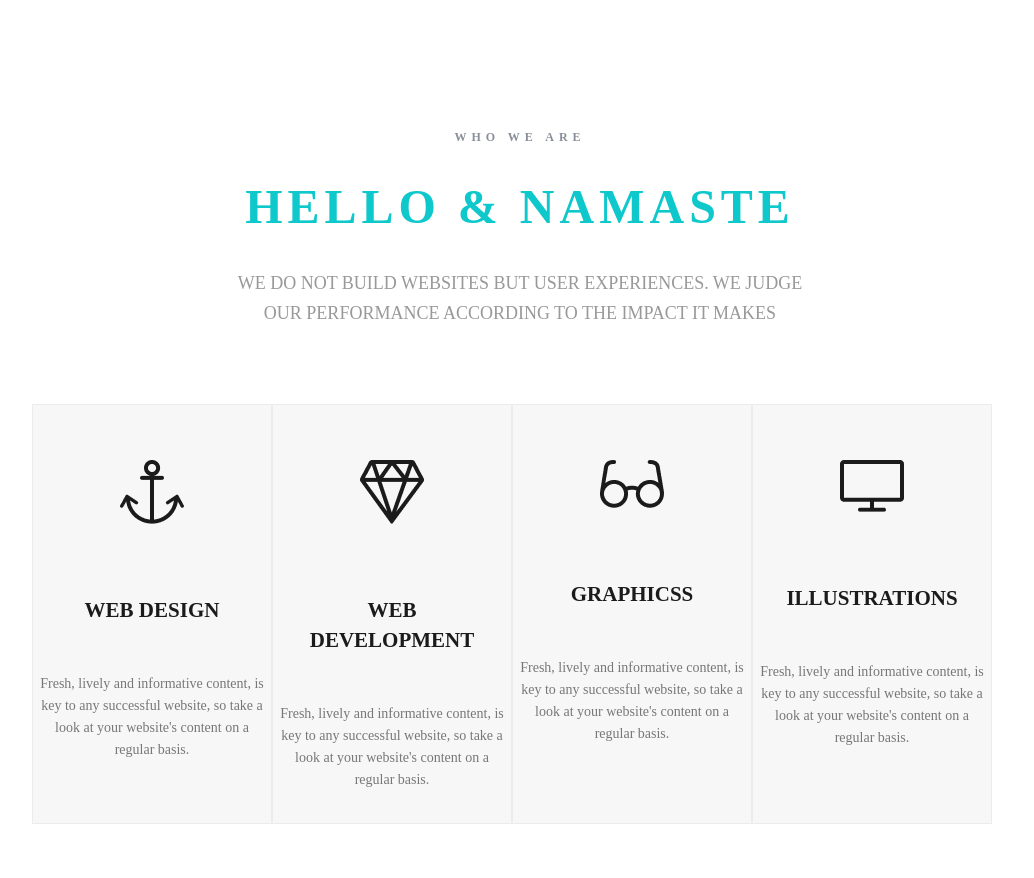
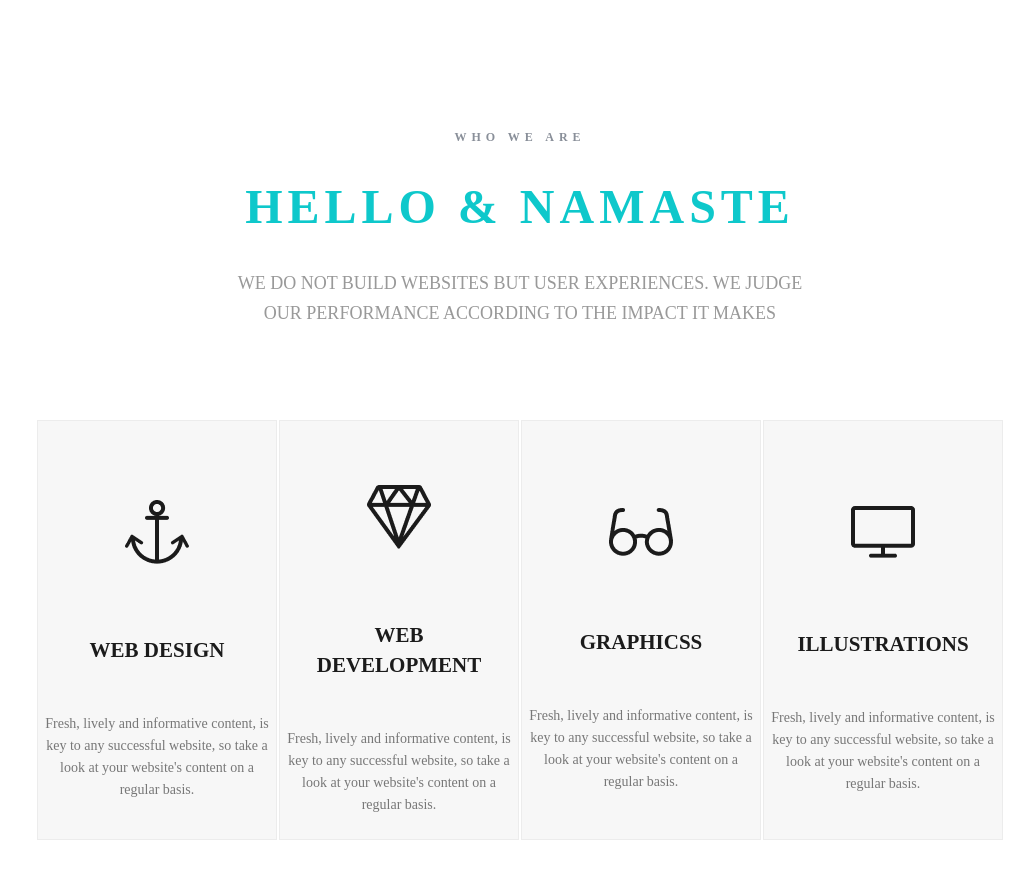
Before and after one commit to evgenterezov/homeW6_Namaste, a plain HTML site: page index.html in a window 1280 px wide. Shown: the whole page, without its empty margins (128-1162 px from the left). Drawn offline with Linux system fonts and the light colour scheme.

Commit message:
fix bags

```diff
--- a/css/style.css
+++ b/css/style.css
@@ -9,108 +9,85 @@ body {
 header {
     width: 1280px;
     margin-top: 130px;
+    text-align: center;
+    text-transform: uppercase;
+    font-style: normal;
 }
 .ferst_leter{
     font-family: "Montserrat" sans-serif ;
-    font-style: normal;
     font-weight: 600;
     font-size: 12px;
     line-height: 15px;
     letter-spacing: 5px;
-    text-transform: uppercase;
     color: #898F99;
-    text-align: center;
 }
 h1 {
     font-family: "Montserrat" sans-serif;
-    font-style: normal;
     font-weight: 600;
     font-size: 48px;
     line-height: 59px;
     letter-spacing: 5px;
-    text-transform: uppercase;
     color: #0EC8CB;
-    text-align: center;
 }
 .two_letter {
     font-family:"PT Sans" sans-serif;
-    font-style: normal;
     font-weight: normal;
     font-size: 18px;
     line-height: 30px;
-    text-align: center;
-    text-transform: uppercase;
     color: #999999;
-    text-align: center;
 }
+.main{
+    margin: 90px auto;
+}
+td:hover{
+    background: #0EC8CB;
+    border: 1px solid #0EC8CB;
+}
+td:hover p{
+    color: white;
+}
+td:hover h2 {
+    color: white;
+}
+
+.logo1:hover {
+    background-image: url(//img/anchor.white.png) no-repeat center center ;
+}
+/* .diamond:hover{
+    background-image: url(//img/diamond.white.png) no-repeat center center ;
+} */
+
 .anchor {
-    position: absolute;
     width: 240px;
     height: 420px;
-    left: 160px;
-    top: 404px;
     background: #F7F7F7;
     border: 1px solid #ECECEC;
     text-align: center;
     padding-top: 55px;
 }
-.anchor:hover{
-    background: #0EC8CB;
-    border: 1px solid #0EC8CB;
-    box-sizing: border-box;
-    color: white;
-}
 .diamond {
-    position: absolute;
     width: 240px;
     height: 420px;
-    left: 400px;
-    top: 404px;
     background: #F7F7F7;
     border: 1px solid #ECECEC;
     text-align: center;
     padding-top: 55px;
 }
-.diamond:hover{
-    background: #0EC8CB;
-    border: 1px solid #0EC8CB;
-    box-sizing: border-box;
-    color: white;
-}
 .graphics {
-    position: absolute;
     width: 240px;
     height: 420px;
-    left: 640px;
-    top: 404px;
-    background: #F7F7F7;
-    border: 1px solid #ECECEC;
-    text-align: center;
-    padding-top: 55px;
-
-}
-.graphics:hover{
-    background: #0EC8CB;
-    border: 1px solid #0EC8CB;
-    box-sizing: border-box;
-    color: white;
-}
-.illustrations {
-    position: absolute;
-    width: 240px;
-    height: 420px;
-    left: 880px;
-    top: 404px;
     background: #F7F7F7;
     border: 1px solid #ECECEC;
     text-align: center;
     padding-top: 55px;
 }
-.illustrations:hover{
-    background: #0EC8CB;
-    border: 1px solid #0EC8CB;
-    box-sizing: border-box;
-    color: white;
+.illustrations {
+    width: 240px;
+    height: 420px;
+    background: #F7F7F7;
+    border: 1px solid #ECECEC;
+    text-align: center;
+    padding-top: 55px;
 }
 h2 {
     padding-top: 50px;
@@ -123,13 +100,6 @@ h2 {
     font-size: 21px;
     line-height: 30px;
 }
-h2:hover{
-    background: #0EC8CB;
-    border: 1px solid #0EC8CB;
-    box-sizing: border-box;
-    color: white;
-
-}
 p {
     color: #777777;
     text-align: center;
@@ -139,9 +109,3 @@ p {
     font-size: 14px;
     line-height: 22px
 }
-p:hover{
-    background: #0EC8CB;
-    border: 1px solid #0EC8CB;
-    box-sizing: border-box;
-    color: white;
-}
--- a/index.html
+++ b/index.html
@@ -4,11 +4,9 @@
     <meta charset="UTF-8">
     <meta http-equiv="X-UA-Compatible" content="IE=edge">
     <meta name="viewport" content="width=device-width, initial-scale=1.0">
+    <link rel="stylesheet" href="css/style.css">
     <link rel="preconnect" href="https://fonts.gstatic.com">
-    <link href="https://fonts.googleapis.com/css2?family=Montserrat&display=swap" rel="stylesheet">
-    <link rel="preconnect" href="https://fonts.gstatic.com">
-    <link href="https://fonts.googleapis.com/css2?family=Montserrat&family=PT+Sans&display=swap" rel="stylesheet">
-    <link rel="stylesheet" href="css/style.css">
+    <link href="https://fonts.googleapis.com/css2?family=Montserrat:ital@1&family=PT+Sans:ital@1&display=swap" rel="stylesheet">
     <title>Document</title>
 </head>
 <body>
@@ -18,21 +16,29 @@
         <p class="two_letter">We do not build websites but user experiences. We judge <br> our performance according to the impact it makes</p>
     </header>
     <main>
-        <table>
+        <table class="main">
             <tbody>
                 <tr class="table">
-                    <td class="anchor"> <a href="#"> <img src="img/anchor.png" alt="anchor"> </a>
-                    <h2>web design</h2>
-                    <p>Fresh, lively and informative content, is key to any successful website, so take a look at your website's content on a regular basis.</p></td>
-                    <td class="diamond"> <a href="#"> <img src="img/diamond.png" alt="diamond"></a>
-                    <h2>web<br>Development</h2>
-                    <p>Fresh, lively and informative content, is key to any successful website, so take a look at your website's content on a regular basis. </p></td>
-                    <td class="graphics"><a href="#"> <img src="img/glasses.png" alt="glasses"></a>
-                    <h2>Graphicss</h2>
-                    <p>Fresh, lively and informative content, is key to any successful website, so take a look at your website's content on a regular basis. </p></td>
-                    <td class="illustrations"><a href="#"><img src="img/monitor.png" alt="monitor"></a>
-                    <h2>Illustrations</h2>
-                    <p>Fresh, lively and informative content, is key to any successful website, so take a look at your website's content on a regular basis. </p></td>
+                    <td class="anchor">
+                        <div><img class="logo1" src="img/anchor.png" alt="anchor"></div>
+                        <h2>web design</h2>
+                        <p>Fresh, lively and informative content, is key to any successful website, so take a look at your website's content on a regular basis.</p>
+                    </td>
+                    <td class="diamond">
+                        <div><img src="img/diamond.png" alt="diamond"></div>
+                        <h2>web<br>Development</h2>
+                        <p>Fresh, lively and informative content, is key to any successful website, so take a look at your website's content on a regular basis. </p>
+                    </td>
+                    <td class="graphics">
+                        <div><img src="img/glasses.png" alt="glasses"></div>
+                        <h2>Graphicss</h2>
+                        <p>Fresh, lively and informative content, is key to any successful website, so take a look at your website's content on a regular basis. </p>
+                    </td>
+                    <td class="illustrations">
+                        <div><img src="img/monitor.png" alt="monitor"></div>
+                        <h2>Illustrations</h2>
+                        <p>Fresh, lively and informative content, is key to any successful website, so take a look at your website's content on a regular basis. </p>
+                    </td>
                 </tr>
             </tbody>
         </table>
```
Also changed, not shown: img/anchor.white.png (renamed from img/anchor (2).png), img/diamond.white.png (renamed from img/diamond (1).png), img/glasses.white.png (renamed from img/glasses (1).png), img/monitor.white.png (renamed from img/monitor (1).png).
